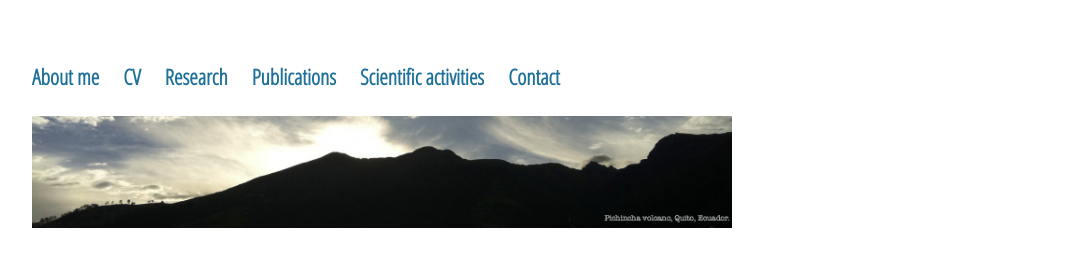
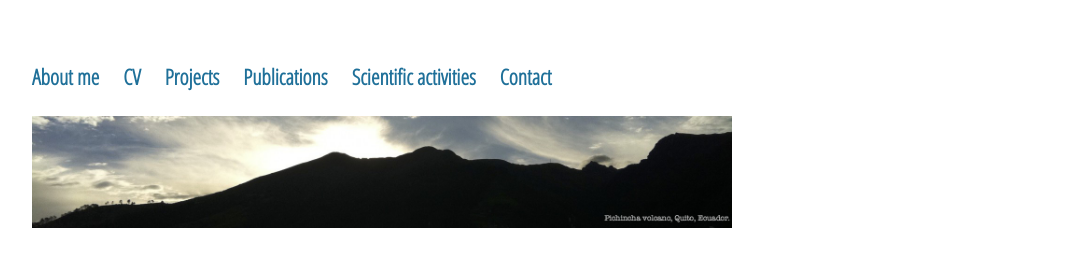
Before and after one commit to sjijon/sjijon.github.io, a Jekyll site: the page built from index.html, in a window 1280 px wide. Shown: the top 257 px of the page, without its empty margins (96-1176 px from the left). Built offline with Jekyll 4.4.1, drawn with Linux system fonts in a browser that asks for light colours; nearby versions of some CDN libraries.

Commit message:
Update tabs

```diff
--- a/_layouts/default.html
+++ b/_layouts/default.html
@@ -14,7 +14,7 @@
 			<ul>
 				<li><a href="/">About me</a></li>
 				<li><a href="/cv">CV</a></li>
-				<li><a href="/research">Research</a></li>
+				<li><a href="/research">Projects</a></li>
 				<li><a href="/publications">Publications</a></li>
 				<li><a href="/scientific-activities">Scientific activities</a></li>
 				<!-- <li><a href="/teaching">Teaching</a></li> -->
```
